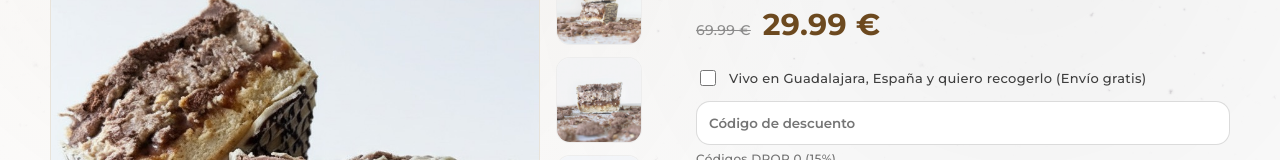
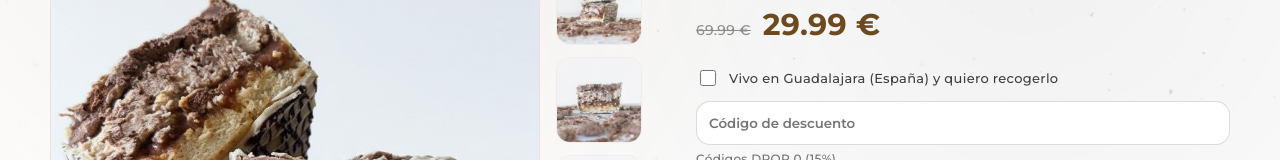
Before and after one commit to Tonaxe/Tochoko-Front, an Angular app: page /producto in a window 1280 px wide. Shown: the part 312-472 px from the top of the page. Built offline with nearby package versions, Linux system fonts and the light colour scheme; no server answers.

Commit message:
Modify pickup location text in product detail
Updated the pickup location text for clarity.

```diff
--- a/src/app/pages/product-detail/product-detail.html
+++ b/src/app/pages/product-detail/product-detail.html
@@ -53,7 +53,7 @@
             <div class="options">
                 <label class="check">
                     <input type="checkbox" [(ngModel)]="pickupMadrid" />
-                    <span>Vivo en Guadalajara, España y quiero recogerlo (Envío gratis)</span>
+                    <span>Vivo en Guadalajara (España) y quiero recogerlo</span>
                 </label>
 
                 <div class="discount">
```
